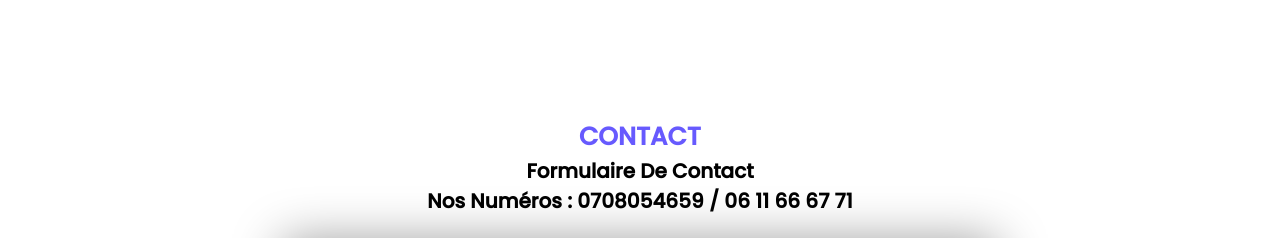
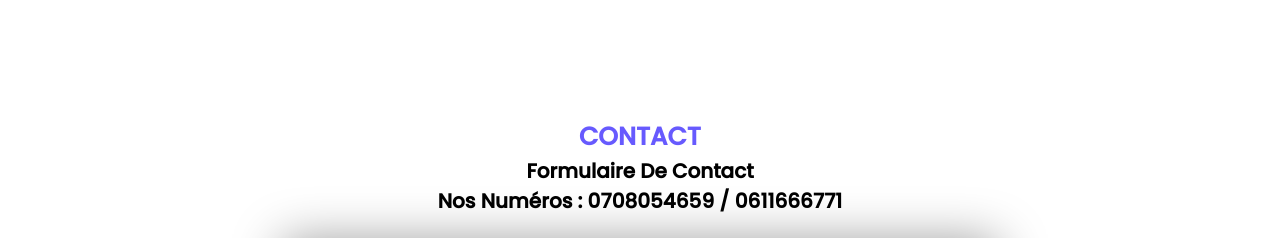
Before and after one commit to expertek1/expertek, a plain HTML site: page index.html in a window 1280 px wide. Shown: the part 2385-2623 px from the top of the page. Drawn offline with Linux system fonts and the light colour scheme; a web font is replaced by a local one.

Commit message:
Update index.html

```diff
--- a/index.html
+++ b/index.html
@@ -101,7 +101,7 @@
     <section id="contact">
         <p class="tittle-section">contact</p>
         <h1 class="sub-tittle-section">formulaire de contact <br>
-        Nos numéros : 0708054659 / 06 11 66 67 71</h1>
+        Nos numéros : 0708054659 / 0611666771</h1>
         <br>
         <div class="mail">
             <form action="">
```
